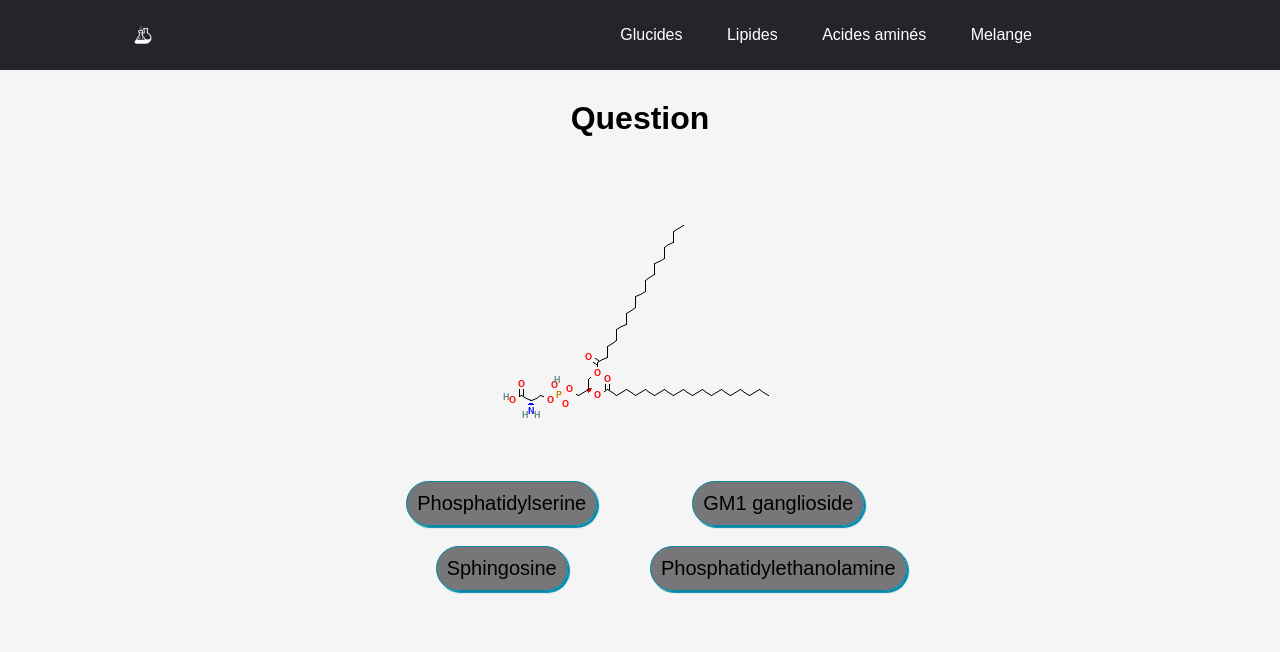
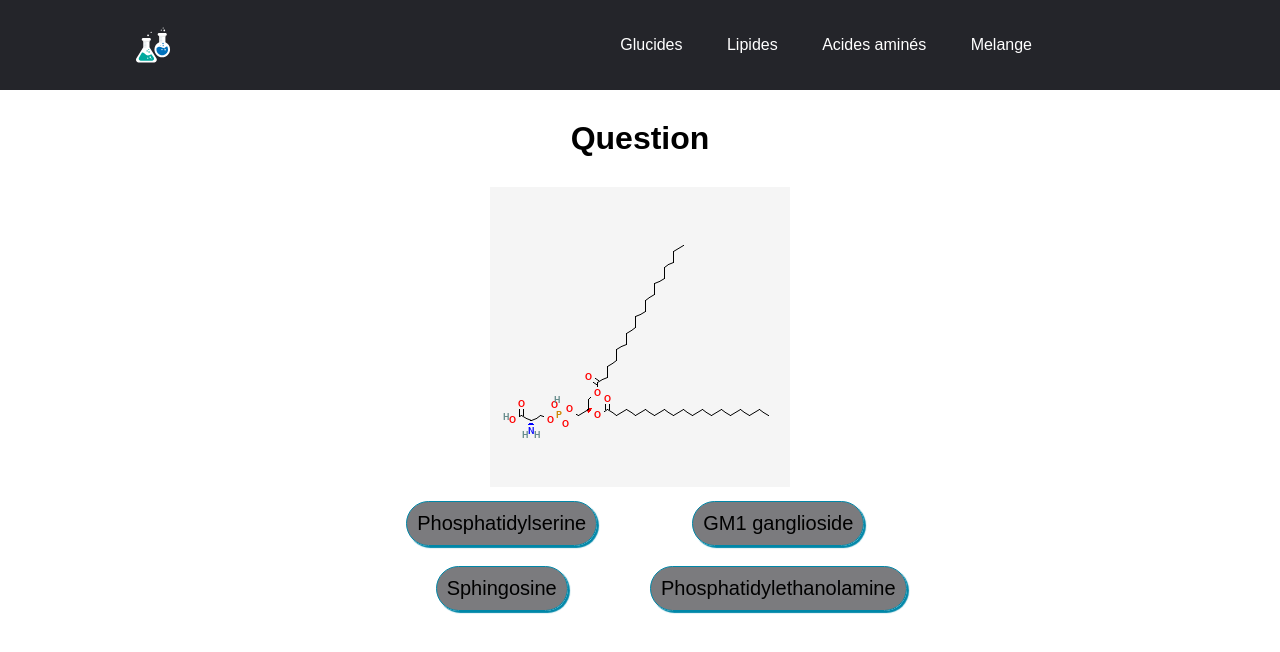
Before and after one commit to COOPER2703/LearnMoleculs, a plain HTML site: page main.html in a window 1280 px wide. Drawn offline with Linux system fonts and the light colour scheme.

Commit message:
logo barre de navigation, mise en place bg

```diff
--- a/main.html
+++ b/main.html
@@ -9,7 +9,7 @@
 </head>
 <body onload="changeAnswers(0, false)">
     <header>
-        <img class="logo" src="Data/icon.png" alt="logo">
+        <img class="logo" src="Data/logo.svg" alt="logo">
         <nav>
             <ul class="nav_links">
                 <li class="active"><a onclick="changeList(0)">Glucides</a></li>
@@ -23,7 +23,7 @@
         <section class="container">
             <div class="question"><h1 id="questionnaire">Question</h1></div>
             <div>
-            <img id="img" class="img" src="">
+                <img id="img" class="img">
             </div>
 
             <div id=rep class="rep_container">
@@ -32,7 +32,6 @@
                 <div><button id="rep2" onclick="changeAnswers(2, true)" class="button"> Reponse 3 </button></div>
                 <div><button id="rep3" onclick="changeAnswers(3, true)" class="button"> Reponse 4 </button></div>
             </div>
-        <label id="goodorfalse" value=""></label>
         </section>
     </section>
 
--- a/styles.css/style.css
+++ b/styles.css/style.css
@@ -9,10 +9,10 @@
     --main-button-clr:#23242999;
     --main-blue-clr: hsl(192, 100%, 33%);
 }
-
-body {
-    background-color: #F5F5F5
-}
+/* big pictures need to be fix */
+/* body {
+    background-image: url("../Data/bgchimie.jpg");
+} */
 
 
 li, a {
@@ -32,8 +32,8 @@ header {
 .logo {
     margin-right: auto;
     cursor: pointer;
-    width: 30px;
-    height: 30px;
+    width: 50px;
+    height: 50px;
 }
 
 .nav_links {
@@ -43,7 +43,7 @@ header {
 }
 .nav_links li {
     display: inline-block;
-    padding: 0px 20px;
+    padding: 10px 20px;
 }
 
 
```
Also changed, not shown: Data/logo.svg (added), 1 other file. Lines whose indentation alone changed are shown as unchanged.
